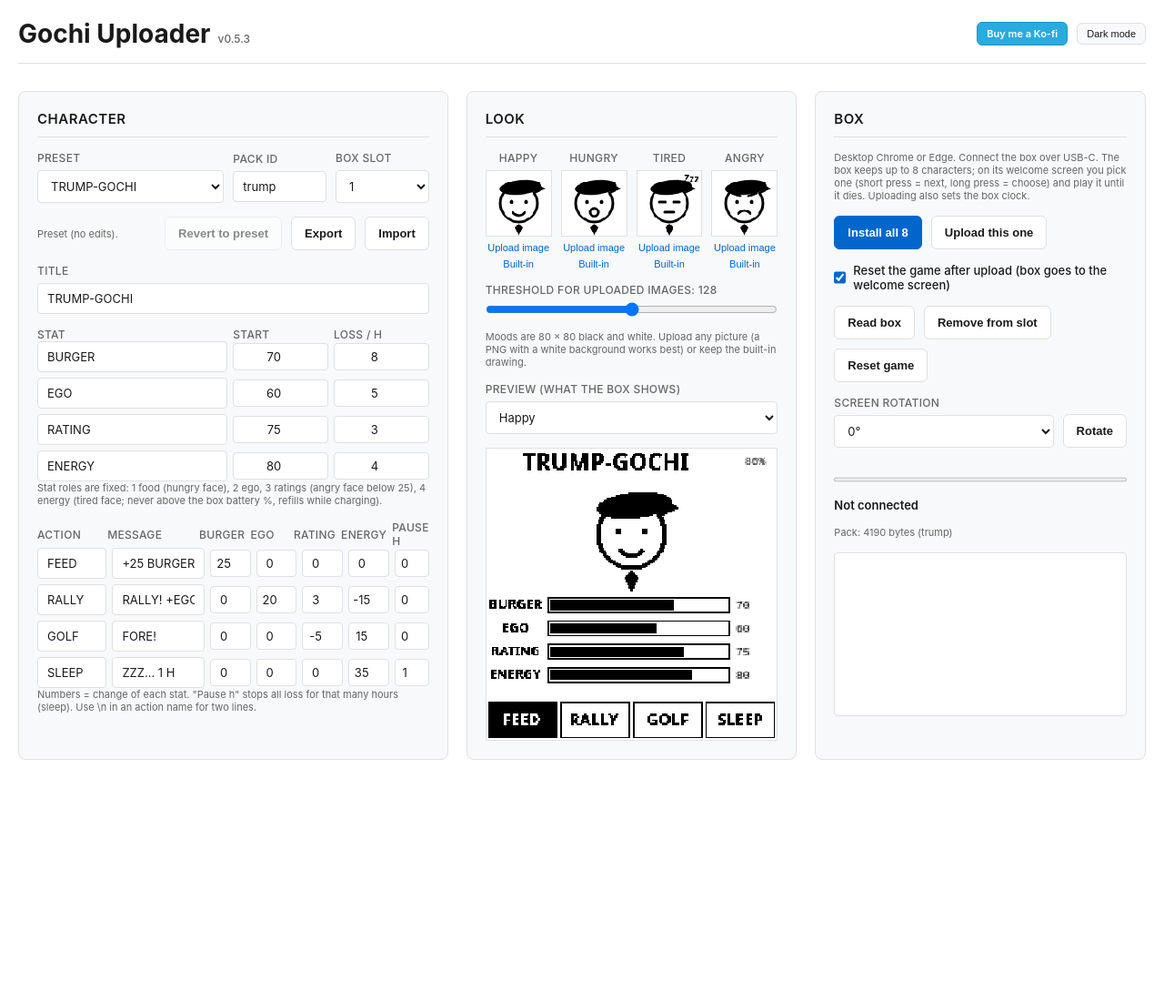
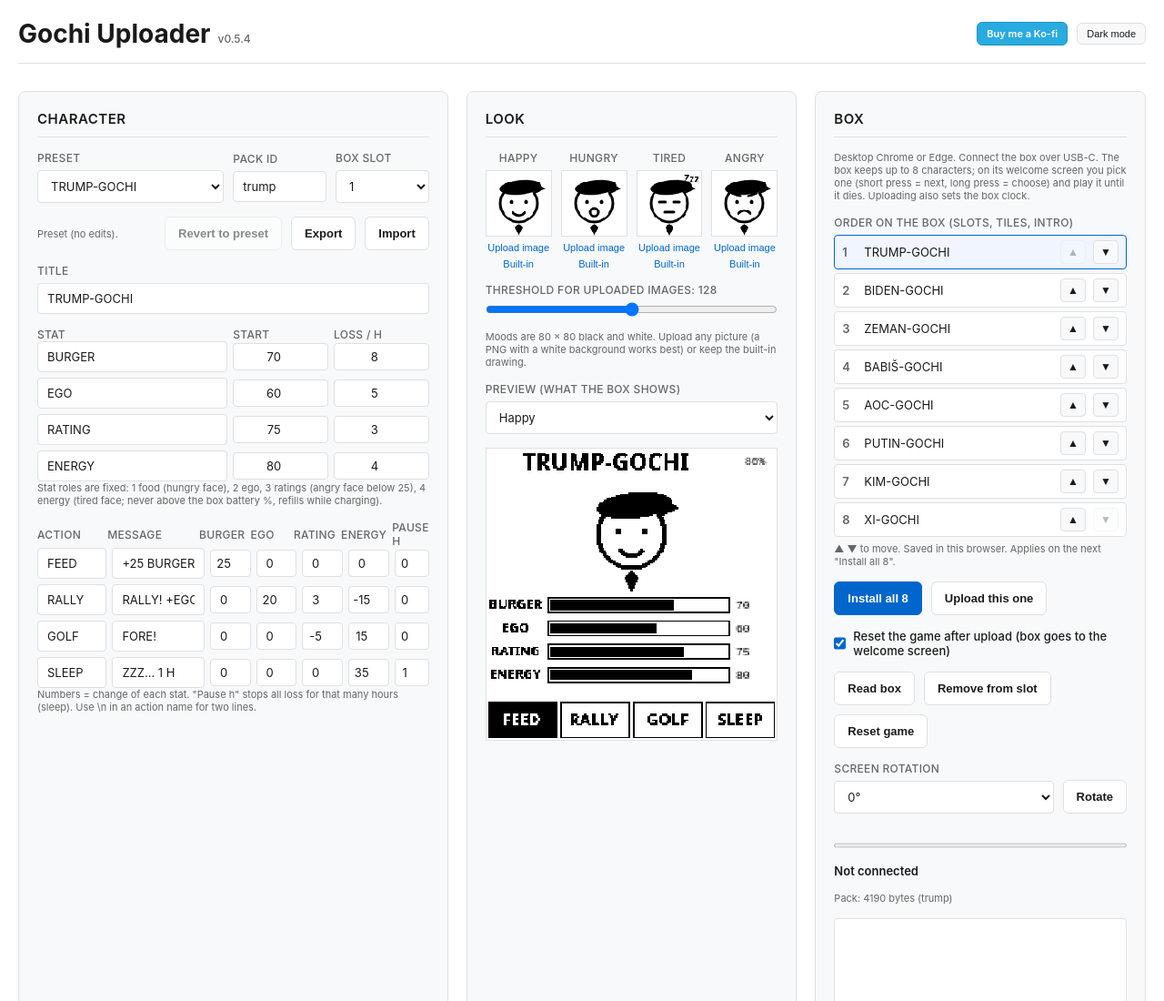
Before and after one commit to kotyzap/GOCHI---Little-pet-with-big-ego, a plain HTML site: page docs/install/index.html in a window 1280 px wide. Shown: the top 1100 px of the page at 91% size. Before the commit the page ends 855 px from the top, so only its background shows below. Drawn offline with Linux system fonts and the light colour scheme.

Commit message:
Flags on intro cards, character order in the uploader, firmware 0.6.4

```diff
--- a/docs/install/index.html
+++ b/docs/install/index.html
@@ -43,6 +43,15 @@
     background: var(--bg-primary); color: var(--text-primary); font-size: 13px; font-family: inherit; min-width: 0; width: 100%; }
   input:focus, select:focus { outline: none; border-color: var(--accent); box-shadow: 0 0 0 3px var(--accent-light); }
   .hint { font-size: 11px; color: var(--text-secondary); }
+  #order { list-style: none; display: flex; flex-direction: column; gap: 4px; }
+  #order li { display: flex; align-items: center; gap: 8px; padding: 5px 8px; border: 1px solid var(--border); border-radius: 4px;
+    background: var(--bg-primary); font-size: 13px; }
+  #order li.cur { border-color: var(--accent); background: var(--accent-light); }
+  #order li b { width: 16px; color: var(--text-secondary); font-weight: 600; }
+  #order li span { flex: 1; cursor: pointer; }
+  #order li button { width: 28px; height: 26px; border: 1px solid var(--border); border-radius: 4px; background: var(--bg-secondary);
+    color: var(--text-primary); cursor: pointer; font-size: 12px; }
+  #order li button:disabled { opacity: .3; cursor: default; }
   .grid { display: grid; gap: 6px; align-items: center; }
   .stats { grid-template-columns: 1.4fr .7fr .7fr; }
   .acts { grid-template-columns: 1.2fr 1.6fr repeat(4, .7fr) .6fr; }
@@ -70,7 +79,7 @@
 </head>
 <body>
 <header>
-  <h1>Gochi Uploader<span class="app-version">v0.5.3</span></h1>
+  <h1>Gochi Uploader<span class="app-version">v0.5.4</span></h1>
   <div class="header-actions">
     <a class="kofi-link" href="https://ko-fi.com/pavelk" target="_blank" rel="noopener">Buy me a Ko-fi</a>
     <button class="theme-toggle" id="theme">Dark mode</button>
@@ -126,6 +135,8 @@
     <div class="card-title">Box</div>
     <div class="hint">Desktop Chrome or Edge. Connect the box over USB-C. The box keeps up to 8 characters; on its welcome screen
       you pick one (short press = next, long press = choose) and play it until it dies. Uploading also sets the box clock.</div>
+    <div class="field"><label>Order on the box (slots, tiles, intro)</label><ol id="order"></ol>
+      <span class="hint">▲ ▼ to move. Saved in this browser. Applies on the next "Install all 8".</span></div>
     <div class="row">
       <button class="btn" id="all">Install all 8</button>
       <button class="btn secondary" id="up">Upload this one</button>
@@ -155,7 +166,17 @@ const $ = id => document.getElementById(id);
 const NS = 4, NA = 4, MOODS = ['Happy', 'Hungry', 'Tired', 'Angry'];
 
 // ---------- presets (public persona only: no health or age jokes) ----------
-const SLOT = { trump: 0, biden: 1, zeman: 2, babis: 3, aoc: 4, putin: 5, kim: 6, xi: 7 };
+const SLOT = { trump: 0, biden: 1, zeman: 2, babis: 3, aoc: 4, putin: 5, kim: 6, xi: 7 };   // default order
+// Order on the box = slot = position in this list (tiles and intro go by slot). Kept in this browser.
+const ORDER_KEY = 'gochi-order';
+function getOrder() {
+  let o = []; try { o = JSON.parse(localStorage.getItem(ORDER_KEY) || '[]'); } catch (e) {}
+  o = (Array.isArray(o) ? o : []).filter((n, i, a) => SLOT[n] !== undefined && a.indexOf(n) === i);
+  return o.concat(Object.keys(SLOT).filter(n => !o.includes(n)));
+}
+function setOrder(o) { try { localStorage.setItem(ORDER_KEY, JSON.stringify(o)); } catch (e) {} renderOrder(); if (curName) $('slot').value = o.indexOf(curName); }
+function moveChar(name, to) { const o = getOrder(), from = o.indexOf(name); if (to < 0 || to >= o.length || to === from) return;
+  o.splice(from, 1); o.splice(to, 0, name); setOrder(o); }
 const P = {
   trump: { id: 'trump', title: 'TRUMP-GOCHI', stats: [['BURGER', 70, 8], ['EGO', 60, 5], ['RATING', 75, 3], ['ENERGY', 80, 4]],
     acts: [['FEED', '+25 BURGERS', [25, 0, 0, 0], 0], ['RALLY', 'RALLY! +EGO', [0, 20, 3, -15], 0],
@@ -362,7 +383,7 @@ function snapshot() {
   };
 }
 async function applyChar(name, c) {
-  $('slot').value = c.slot ?? SLOT[name];
+  $('slot').value = getOrder().indexOf(name);
   $('pid').value = c.id; $('title').value = c.title;
   $('thr').value = c.thr || 128; $('thrv').textContent = $('thr').value;
   c.stats.forEach((s, i) => { $('sn' + i).value = s[0]; $('ss' + i).value = s[1]; $('sd' + i).value = s[2]; });
@@ -373,7 +394,14 @@ async function applyChar(name, c) {
 }
 // Loads a character: your saved edits if there are any, else the preset
 let curName = null;                     // character shown in the form (the select may already show the next one)
-function loadPreset(name) { curName = name; return applyChar(name, readEdits()[name] || P[name]); }
+function loadPreset(name) { curName = name; renderOrder(); return applyChar(name, readEdits()[name] || P[name]); }
+function renderOrder() {               // the list in the Box card + the preset select, both in box order
+  const o = getOrder(), titles = n => (readEdits()[n] || P[n]).title || P[n].title;
+  $('order').innerHTML = o.map((n, i) => `<li class="${n === curName ? 'cur' : ''}" data-n="${n}"><b>${i + 1}</b><span>${titles(n)}</span>` +
+    `<button data-d="-1" ${i ? '' : 'disabled'} title="Up">▲</button><button data-d="1" ${i < o.length - 1 ? '' : 'disabled'} title="Down">▼</button></li>`).join('');
+  const sel = $('preset'), v = sel.value;
+  sel.innerHTML = o.map(n => `<option value="${n}">${titles(n)}</option>`).join(''); sel.value = v || curName;
+}
 let saveTimer = null;
 function saveSoon() { clearTimeout(saveTimer); saveTimer = setTimeout(saveNow, 400); }
 function saveNow() {
@@ -602,7 +630,7 @@ $('all').onclick = () => { const rot = $('rot').value;   // read now: after the
   const rr = await c.ask('R' + rot, /^OK rotation/, 5000); if (rr.startsWith('ERR')) throw new Error('Box: ' + rr.slice(4)); $('rot').value = rot;
   const cur = $('preset').value;
   saveNow();
-  for (const name of Object.keys(P)) {                 // each character with your saved edits (or the preset)
+  for (const name of getOrder()) {                     // each character (your edits or the preset), slot = its place in the order
     $('preset').value = name; await loadPreset(name);
     await sendPackRetry(c, +$('slot').value, buildPack(collect()), $('title').value);
   }
@@ -635,6 +663,10 @@ $('theme').onclick = () => setTheme(document.documentElement.dataset.theme === '
 try { setTheme(localStorage.getItem('gochi-theme') || 'light'); } catch (e) { setTheme('light'); }
 
 buildForm();
+$('order').onclick = e => { const li = e.target.closest('li'); if (!li) return; const n = li.dataset.n;
+  if (e.target.dataset.d) moveChar(n, getOrder().indexOf(n) + +e.target.dataset.d);
+  else if (n !== curName) { if (saveTimer) saveNow(); $('preset').value = n; loadPreset(n); } };
+$('slot').addEventListener('change', () => moveChar(curName, +$('slot').value));   // picking a slot moves the character there
 $('preset').onchange = () => { if (saveTimer) saveNow(); try { localStorage.setItem('gochi-last', $('preset').value); } catch (e) {} loadPreset($('preset').value); };
 $('revert').onclick = () => { clearTimeout(saveTimer); const name = curName;
   if (!confirm('Throw away your edits of ' + P[name].title + ' and go back to the preset?')) return;
@@ -644,14 +676,14 @@ $('export').onclick = () => {           // all characters (edits or presets) as
   const all = readEdits(), out = {};
   for (const n of Object.keys(P)) out[n] = all[n] || P[n];
   const a = document.createElement('a');
-  a.href = URL.createObjectURL(new Blob([JSON.stringify({ gochi: 1, characters: out }, null, 1)], { type: 'application/json' }));
+  a.href = URL.createObjectURL(new Blob([JSON.stringify({ gochi: 1, order: getOrder(), characters: out }, null, 1)], { type: 'application/json' }));
   a.download = 'gochi-characters.json'; a.click();
 };
 $('import').onclick = () => $('importf').click();
 $('importf').onchange = e => { const f = e.target.files[0]; if (!f) return;
   f.text().then(t => { const j = JSON.parse(t); if (!j || j.gochi !== 1 || !j.characters) throw new Error('not a gochi file');
     const all = readEdits(); for (const n of Object.keys(P)) if (j.characters[n]) all[n] = j.characters[n];
-    if (!writeEdits(all)) throw new Error('browser storage full'); loadPreset($('preset').value); say('Imported characters from ' + f.name, 'ok'); })
+    if (!writeEdits(all)) throw new Error('browser storage full'); if (Array.isArray(j.order)) setOrder(j.order); loadPreset($('preset').value); say('Imported characters from ' + f.name, 'ok'); })
    .catch(err => say('Import failed: ' + err.message, 'err'));
   e.target.value = ''; };
 $('thr').oninput = () => { $('thrv').textContent = $('thr').value; for (let k = 0; k < 4; k++) if (moodImg[k]) drawMood(k); render(); saveSoon(); };
```
Also changed, not shown: docs/index.html (+20 -0 lines), 1 other file.
